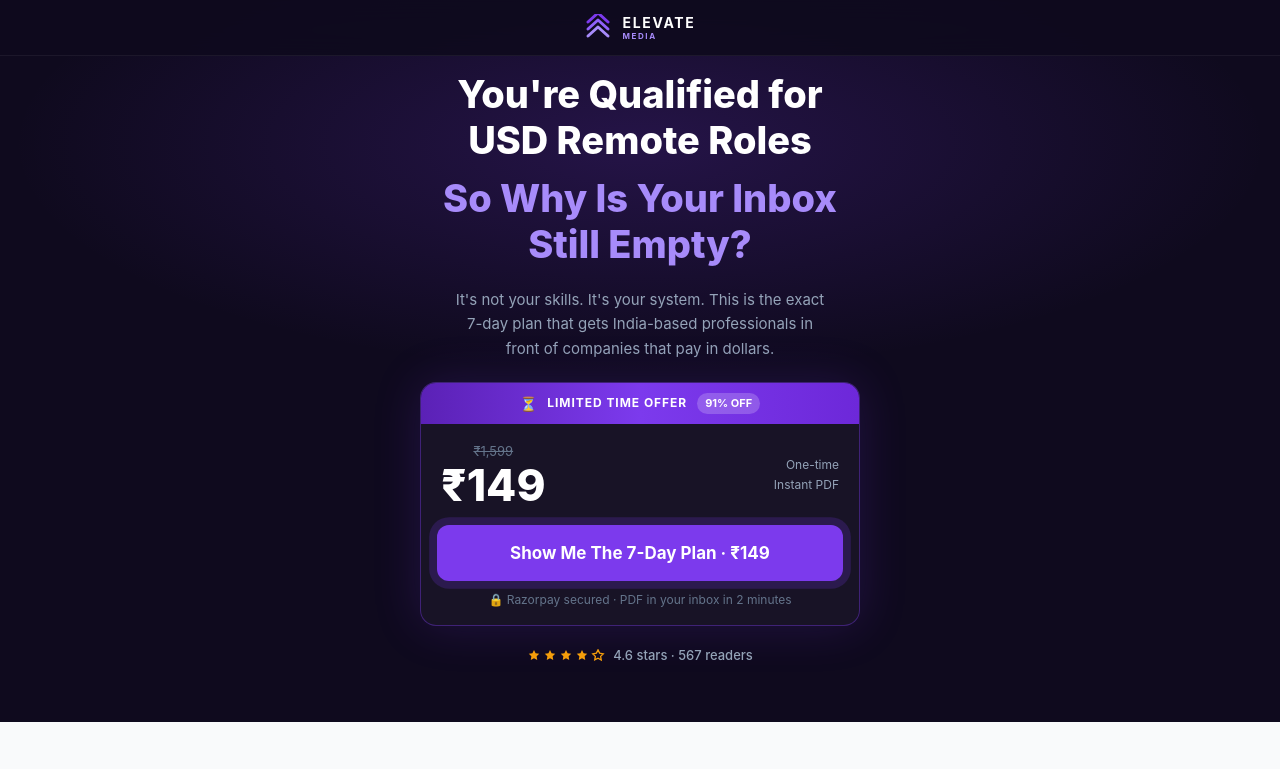
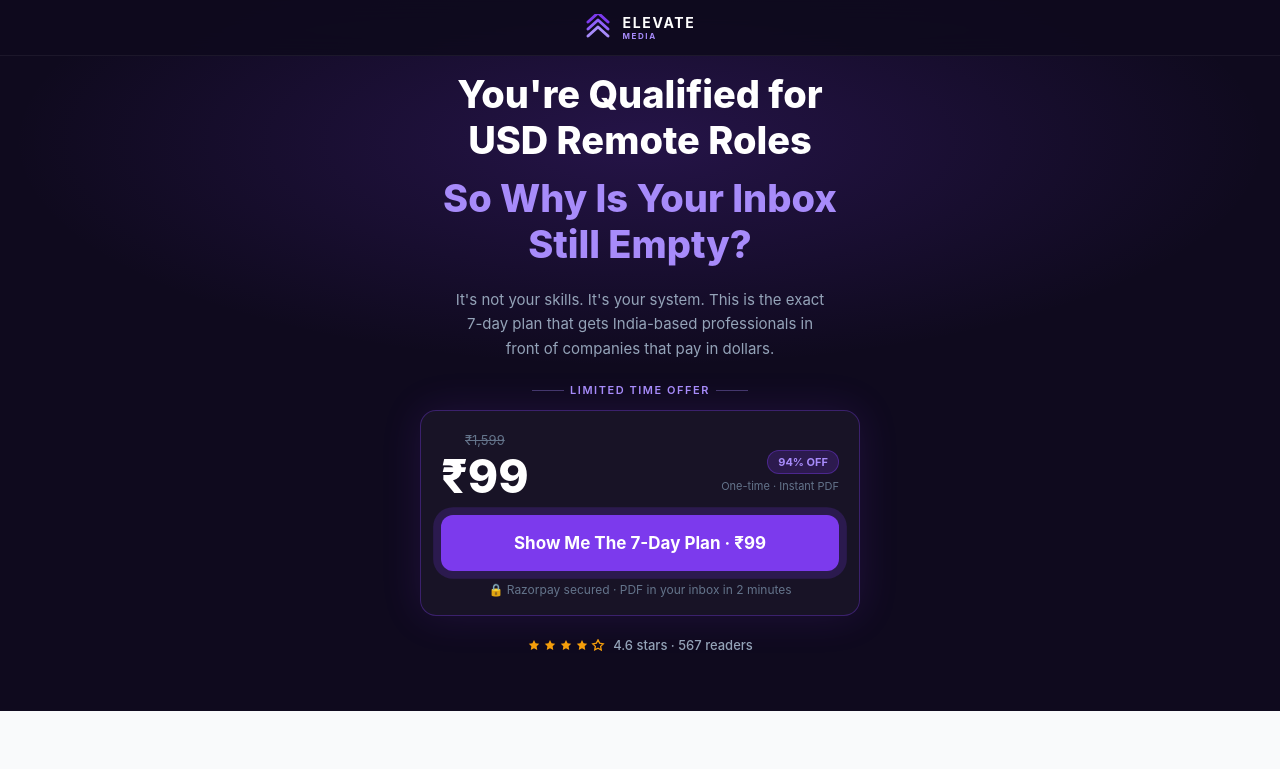
Before and after one commit to elevatemedia159/remote-work-playbook, a Next.js app: page / in a window 1280 px wide. Shown: the top 769 px of the page. Built offline with nearby package versions, Linux system fonts and the light colour scheme.

Commit message:
Change standard price to INR 99, update discount badge to 94% off
Co-Authored-By: Claude Sonnet 4.6 <noreply@anthropic.com>

```diff
--- a/src/app/api/create-order/route.ts
+++ b/src/app/api/create-order/route.ts
@@ -2,7 +2,7 @@ import { NextRequest, NextResponse } from "next/server";
 import Razorpay from "razorpay";
 import { getSupabaseAdmin } from "@/lib/supabase";
 
-const PRICE_PAISE = 14900; // ₹149
+const PRICE_PAISE = 9900; // ₹99
 const CURRENCY = "INR";
 
 export async function POST(req: NextRequest) {
--- a/src/app/checkout/page.tsx
+++ b/src/app/checkout/page.tsx
@@ -29,7 +29,7 @@ function CheckoutContent() {
   const [error, setError] = useState("");
   const [loading, setLoading] = useState(false);
 
-  const displayPrice = "149";
+  const displayPrice = "99";
 
   // Load Razorpay script on mount
   useEffect(() => {
@@ -182,7 +182,7 @@ function CheckoutContent() {
               <div className="flex items-end gap-3 mb-5">
                 <span className="text-5xl font-black text-white">&#8377;{displayPrice}</span>
                 <span className="text-sm pb-1 line-through" style={{ color: "#6b7280" }}>&#8377;1,599</span>
-                <span className="text-sm pb-1 font-semibold" style={{ color: "#4ade80" }}>91% off</span>
+                <span className="text-sm pb-1 font-semibold" style={{ color: "#4ade80" }}>94% off</span>
               </div>
 
               <ul className="space-y-3 mb-4">
--- a/src/app/page.tsx
+++ b/src/app/page.tsx
@@ -57,7 +57,7 @@ function Nav() {
 // ─── Hero ─────────────────────────────────────────────────────────────────────
 
 function Hero() {
-  const price = "149";
+  const price = "99";
 
   return (
     <section style={{
@@ -86,40 +86,37 @@ function Hero() {
         </p>
 
         {/* Offer card */}
-        <div style={{
-          width: "100%",
-          backgroundColor: "rgba(255,255,255,0.04)",
-          border: "1px solid rgba(124,58,237,0.4)",
-          borderRadius: 16, overflow: "hidden",
-          boxShadow: "0 0 48px rgba(124,58,237,0.18)",
-        }}>
-          {/* Limited Time Offer banner */}
-          <div style={{
-            background: "linear-gradient(90deg, #5b21b6 0%, #7c3aed 50%, #6d28d9 100%)",
-            padding: "10px 20px",
-            display: "flex", alignItems: "center", justifyContent: "center", gap: 10,
-          }}>
-            <span style={{ fontSize: 14 }}>⏳</span>
-            <span style={{ fontWeight: 700, fontSize: 12, color: "#ffffff", letterSpacing: "0.08em", textTransform: "uppercase" }}>Limited Time Offer</span>
-            <span style={{
-              backgroundColor: "rgba(255,255,255,0.2)", color: "#ffffff",
-              fontWeight: 700, fontSize: 11, borderRadius: 999, padding: "2px 8px",
-            }}>91% OFF</span>
+        <div style={{ width: "100%" }}>
+          {/* Limited time label */}
+          <div style={{ display: "flex", alignItems: "center", justifyContent: "center", gap: 6, marginBottom: 12 }}>
+            <span style={{ display: "block", width: 32, height: 1, backgroundColor: "rgba(167,139,250,0.35)" }} />
+            <span style={{ fontSize: 11, fontWeight: 600, color: "#a78bfa", letterSpacing: "0.14em", textTransform: "uppercase" }}>Limited Time Offer</span>
+            <span style={{ display: "block", width: 32, height: 1, backgroundColor: "rgba(167,139,250,0.35)" }} />
           </div>
 
-          {/* Price row */}
-          <div style={{ display: "flex", alignItems: "center", justifyContent: "space-between", padding: "18px 20px 6px" }}>
-            <div>
-              <p style={{ margin: 0, fontWeight: 400, fontSize: 13, color: "#64748b", textDecoration: "line-through" }}>&#8377;1,599</p>
-              <p style={{ margin: "2px 0 0", fontWeight: 800, fontSize: 44, color: "#ffffff", lineHeight: 1 }}>&#8377;{price}</p>
+          {/* Price + CTA block */}
+          <div style={{
+            backgroundColor: "rgba(255,255,255,0.04)",
+            border: "1px solid rgba(124,58,237,0.35)",
+            borderRadius: 16,
+            padding: "20px 20px 16px",
+            boxShadow: "0 0 40px rgba(124,58,237,0.14)",
+          }}>
+            {/* Price row */}
+            <div style={{ display: "flex", alignItems: "flex-end", justifyContent: "space-between", marginBottom: 16 }}>
+              <div>
+                <span style={{ display: "block", fontSize: 13, color: "#64748b", textDecoration: "line-through", fontWeight: 400 }}>&#8377;1,599</span>
+                <span style={{ display: "block", fontSize: 46, fontWeight: 800, color: "#ffffff", lineHeight: 1, marginTop: 2 }}>&#8377;{price}</span>
+              </div>
+              <div style={{ display: "flex", flexDirection: "column", alignItems: "flex-end", gap: 4, paddingBottom: 4 }}>
+                <span style={{
+                  backgroundColor: "rgba(124,58,237,0.2)", border: "1px solid rgba(124,58,237,0.4)",
+                  color: "#a78bfa", fontWeight: 700, fontSize: 11, borderRadius: 999, padding: "3px 10px",
+                }}>94% OFF</span>
+                <span style={{ fontSize: 11, color: "#64748b", fontWeight: 400 }}>One-time · Instant PDF</span>
+              </div>
             </div>
-            <div style={{ textAlign: "right" }}>
-              <p style={{ margin: 0, fontSize: 12, color: "#94a3b8", fontWeight: 400 }}>One-time</p>
-              <p style={{ margin: "2px 0 0", fontSize: 12, color: "#94a3b8", fontWeight: 400 }}>Instant PDF</p>
-            </div>
-          </div>
 
-          <div style={{ padding: "12px 16px 16px" }}>
             <a href={CHECKOUT_URL} className="cta-btn cta-btn--pulse">
               Show Me The 7-Day Plan · &#8377;{price}
             </a>
@@ -159,7 +156,7 @@ function Agitation() {
 // ─── Mechanism ────────────────────────────────────────────────────────────────
 
 function Mechanism() {
-  const price = "149";
+  const price = "99";
 
   const items = [
     { icon: "🌐", text: "28 remote job boards most Indian applicants never touch, so you're not fighting the crowd." },
@@ -204,10 +201,10 @@ function Stakes() {
     <section style={{ backgroundColor: "#f9fafb", padding: "56px 24px" }}>
       <div style={{ maxWidth: 420, margin: "0 auto", textAlign: "center" }}>
         <h2 style={{ fontWeight: 800, fontSize: "clamp(22px,5vw,26px)", color: "#0f172a", lineHeight: 1.25, marginBottom: 20 }}>
-          The Real Price Isn&apos;t &#8377;149. It&apos;s Waiting.
+          The Real Price Isn&apos;t &#8377;99. It&apos;s Waiting.
         </h2>
         <p style={{ fontWeight: 400, fontSize: 15, color: "#475569", lineHeight: 1.75, margin: 0 }}>
-          Every month you keep applying the old way is a month you stay on a rupee salary while the same roles, paying 3x to 5x in USD, go to someone with a system. &#8377;149 is less than a dinner out. The cost of doing nothing is another quarter of your career spent waiting for a reply that isn&apos;t coming.
+          Every month you keep applying the old way is a month you stay on a rupee salary while the same roles, paying 3x to 5x in USD, go to someone with a system. &#8377;99 is less than a dinner out. The cost of doing nothing is another quarter of your career spent waiting for a reply that isn&apos;t coming.
         </p>
       </div>
     </section>
@@ -217,7 +214,7 @@ function Stakes() {
 // ─── Pricing ──────────────────────────────────────────────────────────────────
 
 function Pricing() {
-  const price = "149";
+  const price = "99";
 
   return (
     <section style={{ backgroundColor: "#0f0a1e", padding: "56px 24px" }}>
@@ -336,7 +333,7 @@ function FAQ() {
 // ─── Final CTA ────────────────────────────────────────────────────────────────
 
 function FinalCTA() {
-  const price = "149";
+  const price = "99";
 
   return (
     <section style={{
```
